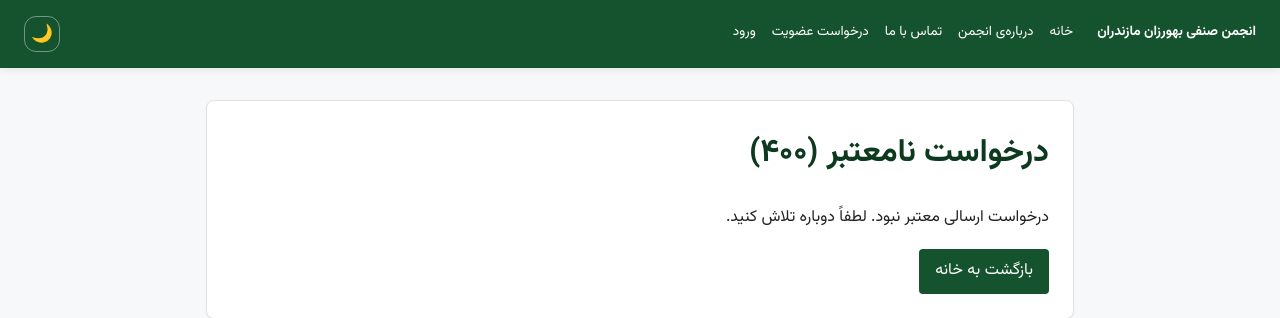
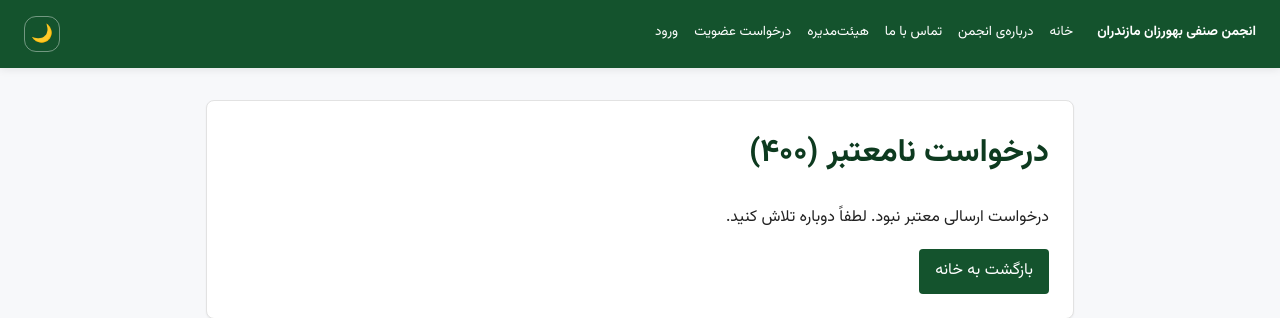
Before and after one commit to HamzeNasirii/maz-behvarz, a Django app: template templates/errors/400.html in a window 1280 px wide. Shown: the top 318 px of the page. Run offline with Django 5.2, Linux system fonts and the light colour scheme; the template is opened without the code that fills it, so the values that code supplies are empty; parts of the project's set-up code (start-up, migrations or seed data) failed here and were passed over.

Commit message:
feat(navbar): add public link to board page
templates/components/navbar.html: افزودن لینک «هیئت‌مدیره» کنار «تماس با ما»، قابل مشاهده برای همه‌ی بازدیدکنندگان (داخل لینک‌های عمومی، نه بخش Staff).
بدون تغییر در Backend.

پس از این تغییر، لینک «هیئت‌مدیره» در Navbar بالای همه‌ی صفحات سایت (چون navbar.html یک Component مشترک است) نمایش داده می‌شود و مستقیماً به /board/ می‌رود.

```diff
--- a/templates/components/navbar.html
+++ b/templates/components/navbar.html
@@ -1,10 +1,12 @@
 {% load static %}
 <nav class="site-nav">
     <a href="{% url 'website:home' %}" class="site-nav__brand">انجمن صنفی بهورزان مازندران</a>
-        <div class="site-nav__links" data-nav-links>
-        <a href="{% url 'website:home' %}" {% if request.resolver_match.url_name == "home" %}aria-current="page"{% endif %}>خانه</a>
+    <div class="site-nav__links" data-nav-links>
+        <a href="{% url 'website:home' %}"
+           {% if request.resolver_match.url_name == "home" %}aria-current="page"{% endif %}>خانه</a>
         <a href="{% url 'website:about' %}">درباره‌ی انجمن</a>
         <a href="{% url 'website:contact' %}">تماس با ما</a>
+        <a href="{% url 'public_content:board' %}">هیئت‌مدیره</a>
         {% if not user.is_staff and not is_approved_member %}
             <a href="{% url 'website:membership_application' %}">درخواست عضویت</a>
         {% endif %}
```
